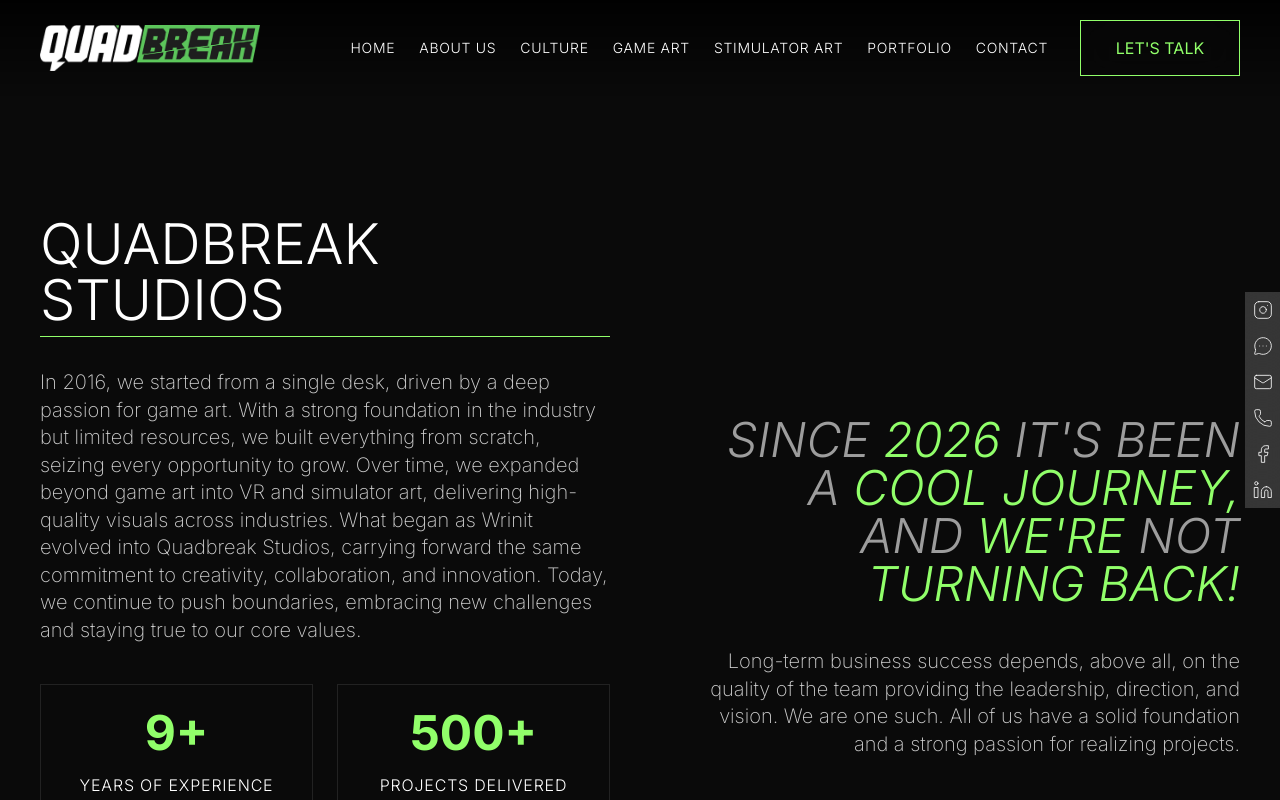
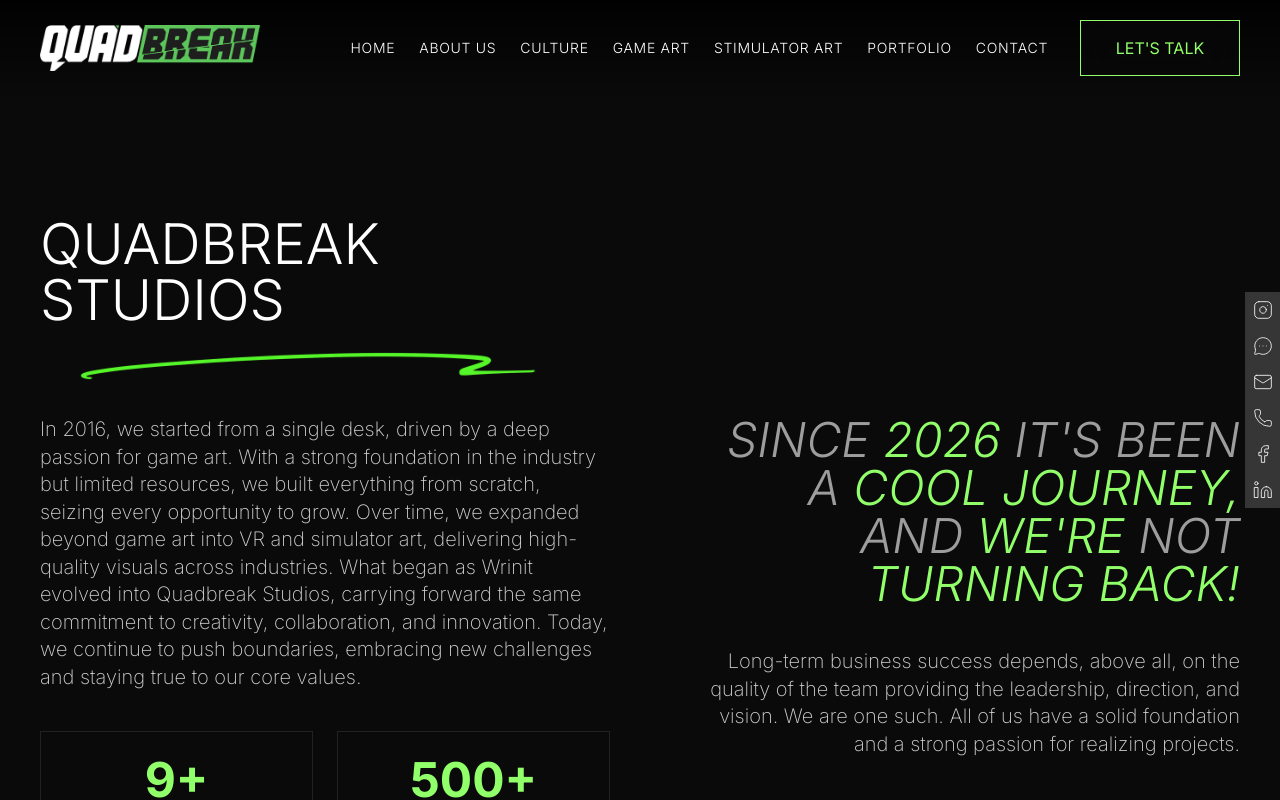
Before and after one commit to nithulcr/quadbreak, a Next.js app: page /about in a window 1280 px wide. Shown: the top 800 px of the page. Built offline with nearby package versions, Linux system fonts and the light colour scheme; grey boxes are pictures that could not be loaded.

Commit message:
dqweaaaaaaaaaaaa

```diff
--- a/src/components/OurStory.tsx
+++ b/src/components/OurStory.tsx
@@ -86,13 +86,14 @@
             <div className="service-list grid gap-y-10 lg:gap-y-30">
               <div className="service-item flex flex-col lg:grid lg:grid-cols-2 gap-x-15 items-start w-full ">
                 <div className="">
-                  <div className="flex flex-col mb-8">
+                  <div className="flex flex-col mb-14 relative w-fit  pb-8">
                     <h1
                       ref={titleRef}
-                      className="uppercase   text-[var(--green)] text-white  text-5xl lg:text-[3.5em] border-b w-fit pb-2 border-[var(--green)]  leading-none font-light  relative"
+                      className="uppercase   text-[var(--green)] text-white  text-5xl lg:text-[3.5em] leading-none font-light  relative"
                     >
                    Quadbreak Studios
                     </h1>
+                    <img src="/images/underline.png" alt="Quadbreak Studios Logo" className="w-full max-w-[80%] left-10 absolute bottom-[-20px] left-0" />
                     {/* <h1  ref={titleRef} className="uppercase max-w-[800px] w-min relative flex flex-col gap-4 text-[var(--green)] text-[3rem] lg:text-[6rem] leading-none mb-1">
           <span className="block w-fit">Quadbreak</span>
           <span className="block w-fit">Studios</span>
```
Also changed, not shown: public/images/underline.png (added).
